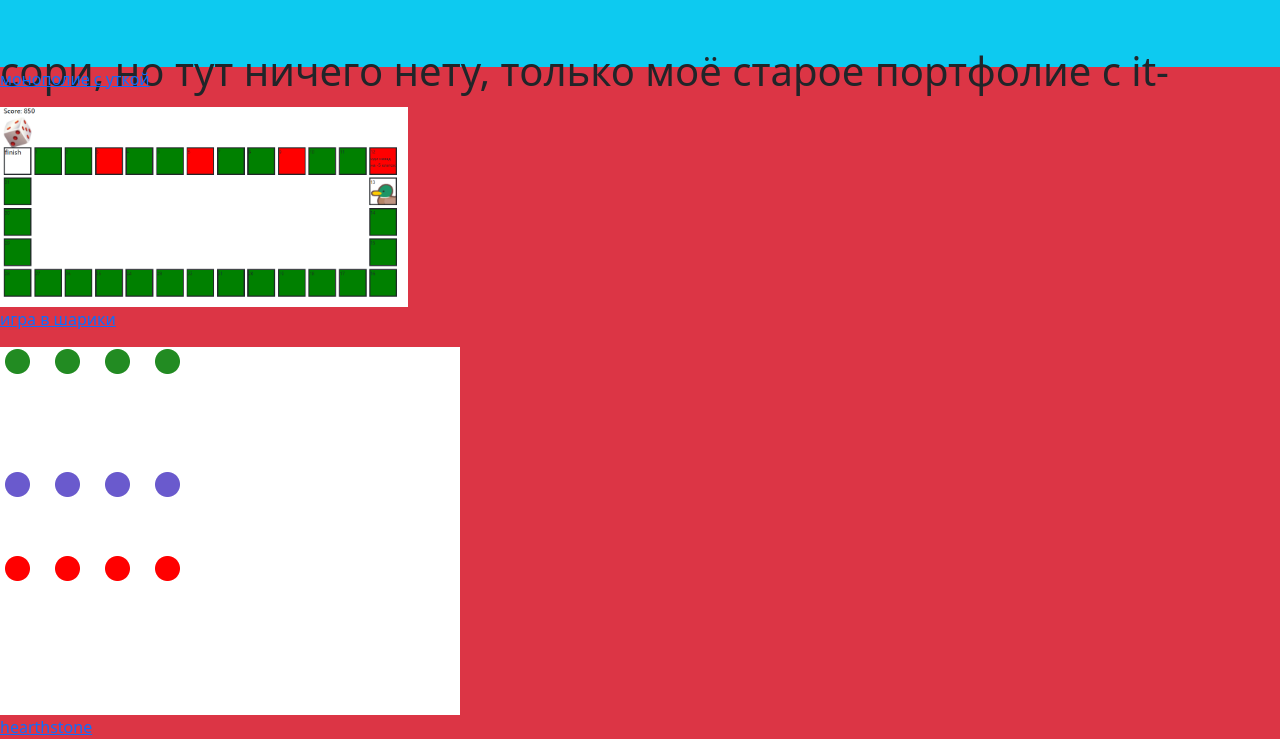
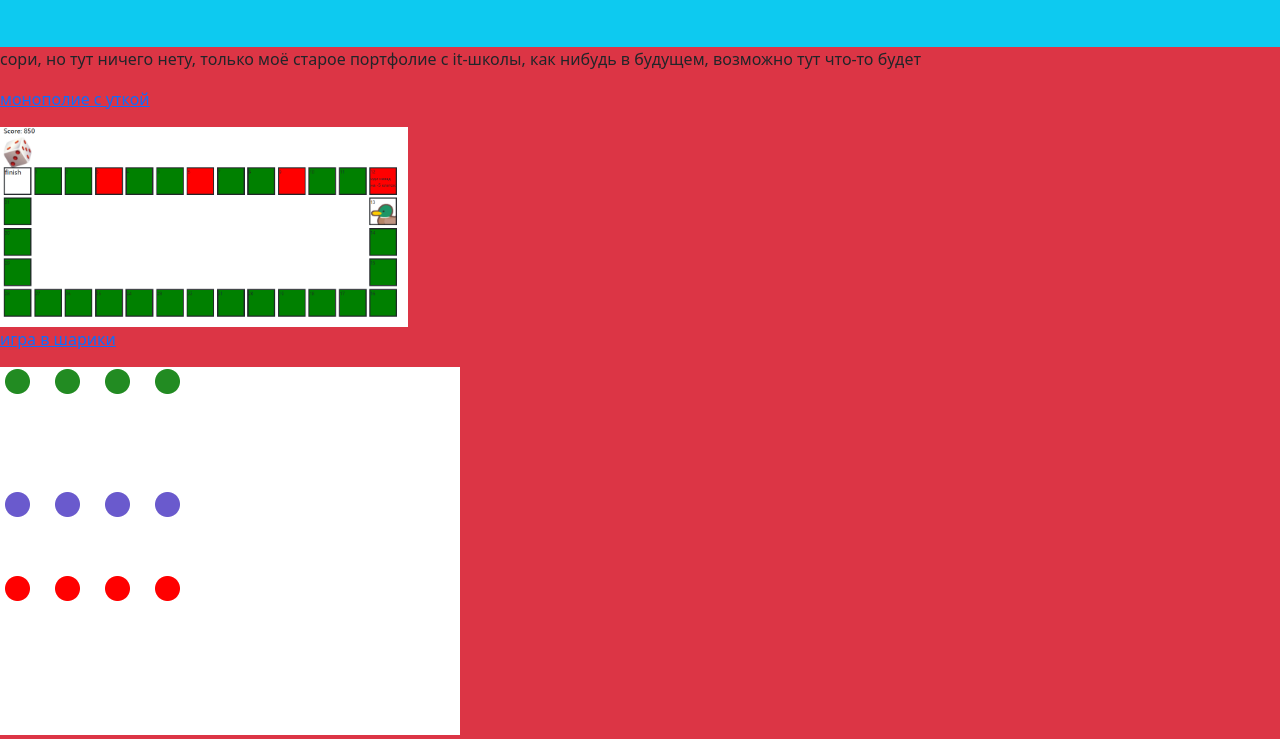
Before and after one commit to SemenMireev/portfolio, a plain HTML site: page index.html in a window 1280 px wide. Shown: the part 53-792 px from the top of the page. Drawn offline with nearby package versions, Linux system fonts and the light colour scheme.

Commit message:
Update index.html

```diff
--- a/index.html
+++ b/index.html
@@ -10,8 +10,8 @@
 		<div class="col bg-info" style="height:100px;">
 			<h1>Мыреев Семён</h1>
 		</div>
-		<div class="col bg-info" style="height:20px;">
-			<h1>сори, но тут ничего нету, только моё старое портфолие с it-школы</h1>
+		<div>
+			<p>сори, но тут ничего нету, только моё старое портфолие с it-школы, как нибудь в будущем, возможно тут что-то будет</p>
 		</div>
 		<div style="">
 			<p><a href="https://semenmireev.github.io/duck-monpolia/">монополие с уткой</a></p>
```
